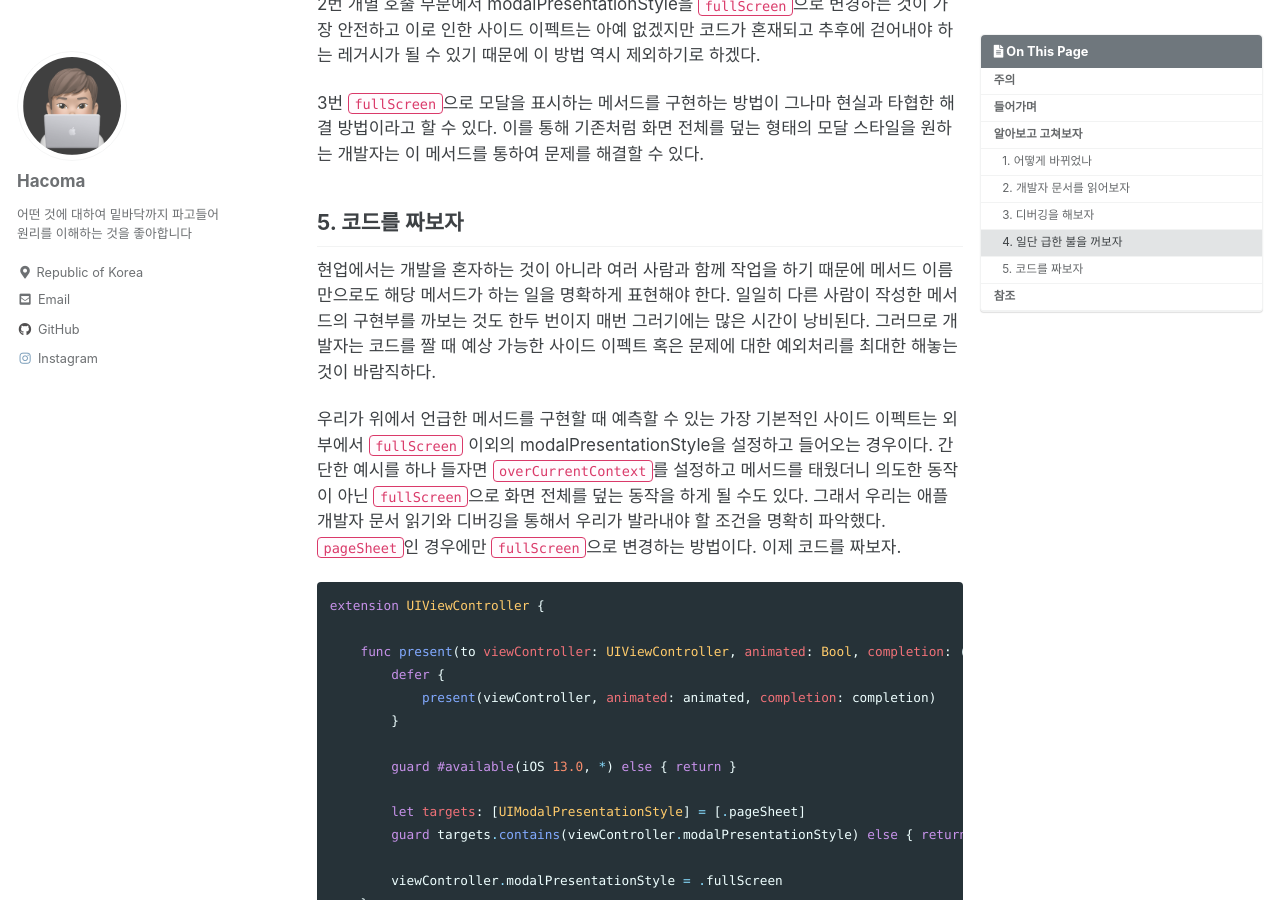
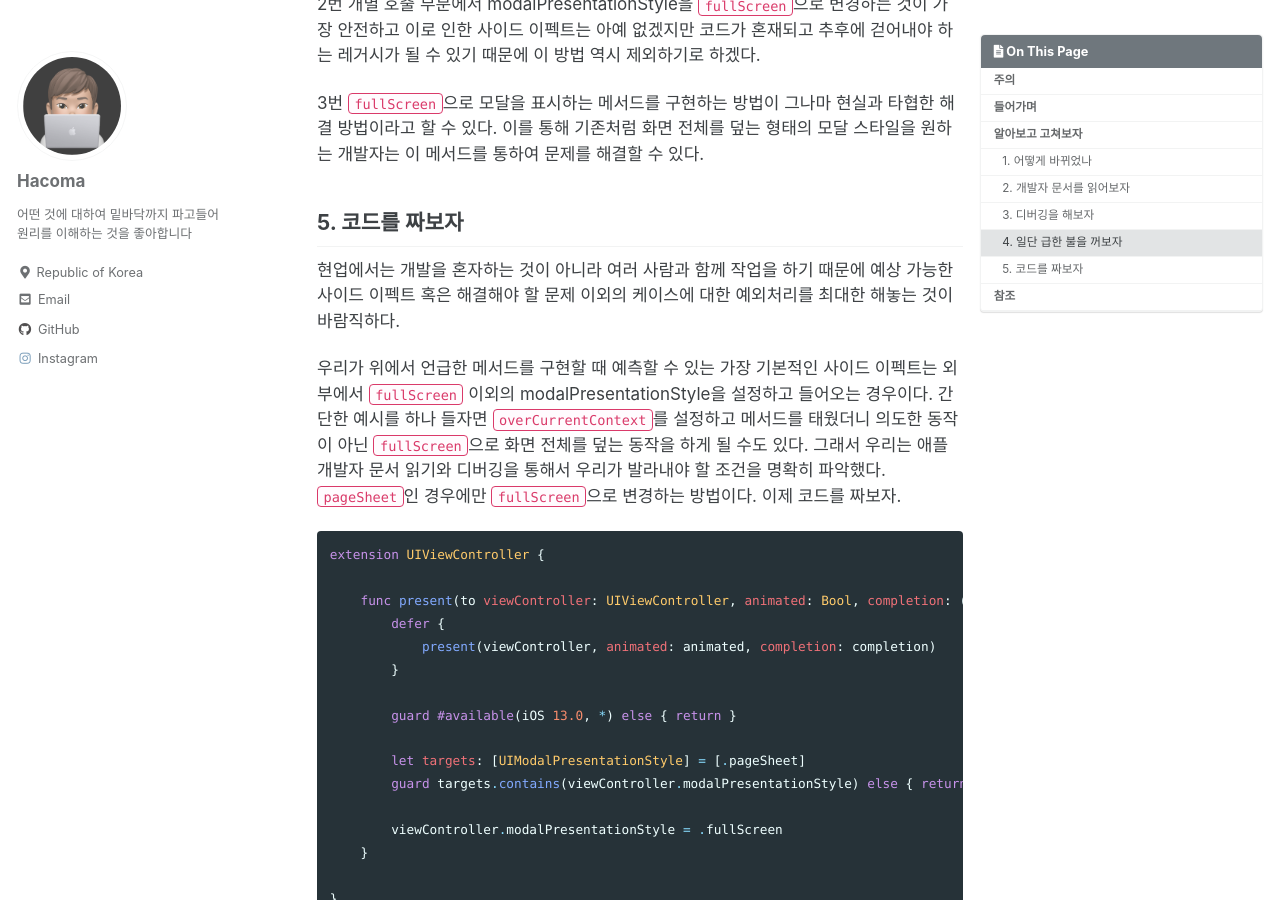
Before and after one commit to hacoma/hacoma.github.io, a Jekyll site: the page built from _posts/development/ios/uikit/2019-09-13-ios-13-view-controller-modal-presentation-style-change.md, in a window 1280 px wide and 900 px high, scrolled down 4157 px. Built offline with Jekyll 4.4.1, drawn with Linux system fonts in a browser that asks for light colours; cached includes are drawn as plain includes; comment, search, counter and statistics services are not loaded; some of the changed text lies outside the part shown.

Commit message:
fix: Edit post [UIKit] iOS 13 View Controller Modal Presentation Style 변경 대응

```diff
--- a/_posts/development/ios/uikit/2019-09-13-ios-13-view-controller-modal-presentation-style-change.md
+++ b/_posts/development/ios/uikit/2019-09-13-ios-13-view-controller-modal-presentation-style-change.md
@@ -36,7 +36,7 @@ iOS 13 SDK에서 UIModalPresentationStyle에 `automatic`이라는 케이스가
 
 ## 1. 어떻게 바뀌었나
 
-먼저 실제로 변경된 Modal Presentation Style을 기기에서 확인해봐야 한다.
+먼저 실제로 변경된 Modal Presentation Style을 기기에서 확인해보자.
 
 {% include gallery id="gallery_xcode11_gm_pad" caption="Xcode 11 GM / iPad Pro 3rd Gen 12.9 / iOS 13" %}
 {% include gallery id="gallery_xcode11_gm_phone" caption="Xcode 11 GM / iPhone 11 Pro / iOS 13" %}
@@ -108,7 +108,7 @@ default value 변경으로 인하여 `pageSheet`으로 표시되는 모달 스
 
 ## 5. 코드를 짜보자
 
-현업에서는 개발을 혼자하는 것이 아니라 여러 사람과 함께 작업을 하기 때문에 메서드 이름만으로도 해당 메서드가 하는 일을 명확하게 표현해야 한다. 일일히 다른 사람이 작성한 메서드의 구현부를 까보는 것도 한두 번이지 매번 그러기에는 많은 시간이 낭비된다. 그러므로 개발자는 코드를 짤 때 예상 가능한 사이드 이펙트 혹은 문제에 대한 예외처리를 최대한 해놓는 것이 바람직하다.
+현업에서는 개발을 혼자하는 것이 아니라 여러 사람과 함께 작업을 하기 때문에 예상 가능한 사이드 이펙트 혹은 해결해야 할 문제 이외의 케이스에 대한 예외처리를 최대한 해놓는 것이 바람직하다.
 
 우리가 위에서 언급한 메서드를 구현할 때 예측할 수 있는 가장 기본적인 사이드 이펙트는 외부에서 `fullScreen` 이외의 modalPresentationStyle을 설정하고 들어오는 경우이다.
 간단한 예시를 하나 들자면 `overCurrentContext`를 설정하고 메서드를 태웠더니 의도한 동작이 아닌 `fullScreen`으로 화면 전체를 덮는 동작을 하게 될 수도 있다. 그래서 우리는 애플 개발자 문서 읽기와 디버깅을 통해서 우리가 발라내야 할 조건을 명확히 파악했다. `pageSheet`인 경우에만 `fullScreen`으로 변경하는 방법이다. 이제 코드를 짜보자.
```
